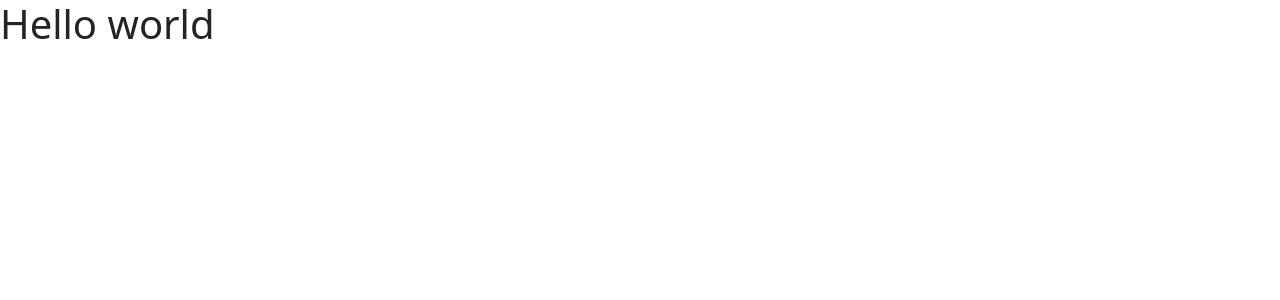
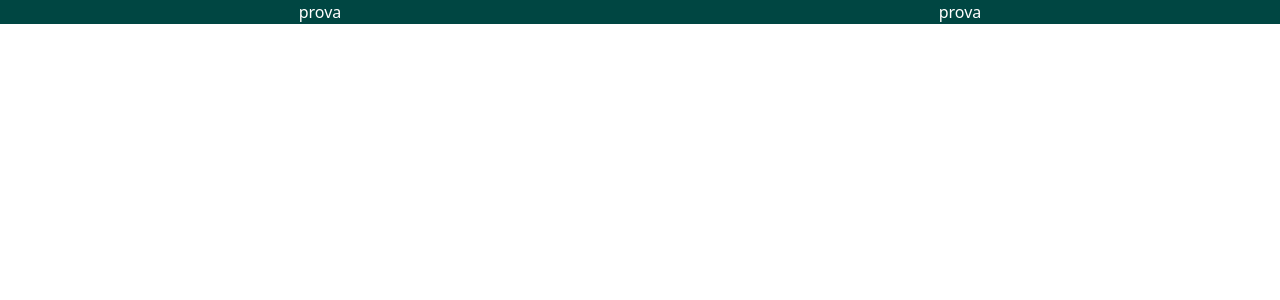
Before and after one commit to Ericdid/proj-html-vuejs, a Vue app: page / in a window 1280 px wide. Shown: the top 300 px of the page. Built offline with nearby package versions, Linux system fonts and the light colour scheme.

Commit message:
add.header(structure)

```diff
--- a/package.json
+++ b/package.json
@@ -14,6 +14,7 @@
   },
   "devDependencies": {
     "@vitejs/plugin-vue": "^4.2.3",
+    "sass": "^1.67.0",
     "vite": "^4.4.5"
   }
 }
--- a/src/App.vue
+++ b/src/App.vue
@@ -1,5 +1,5 @@
 <script>
-// import MyComponent from "./components/MyComponent.vue";
+import appHeader from "./components/appHeader.vue";
 
 export default {
   data() {
@@ -8,14 +8,14 @@ export default {
     };
   },
 
-  // components: {
-  //   MyComponent,
-  // },
+  components: {
+    appHeader,
+  },
 };
 </script>
 
 <template>
-  <h1>{{ title }}</h1>
+  <appHeader />
 </template>
 
 <style lang="scss" scoped></style>
--- a/src/components/appHeader.vue
+++ b/src/components/appHeader.vue
@@ -0,0 +1,21 @@
+<script>
+export default {};
+</script>
+
+<template>
+  <div class="d-flex header">
+    <div class="header-top d-flex justify-content-around">
+      <div class="left-menu">prova</div>
+      <div class="right-menu">prova</div>
+    </div>
+    <div class="header-bottom"></div>
+  </div>
+</template>
+
+<style lang="scss" scoped>
+.header-top {
+  background-color: rgb(00, 70, 66);
+  color: white;
+  width: 100%;
+}
+</style>
```
Also changed, not shown: 1 other file (tests, documents, lock files or other folders).
